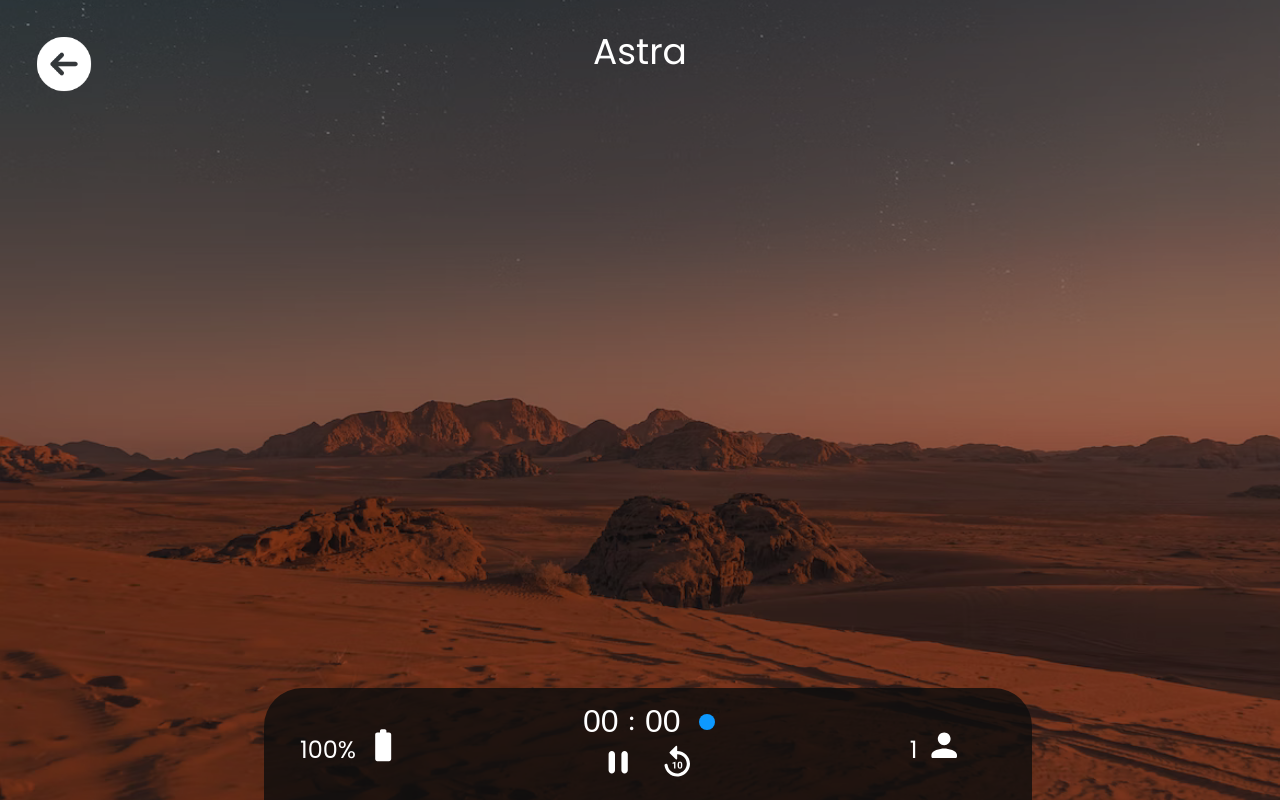
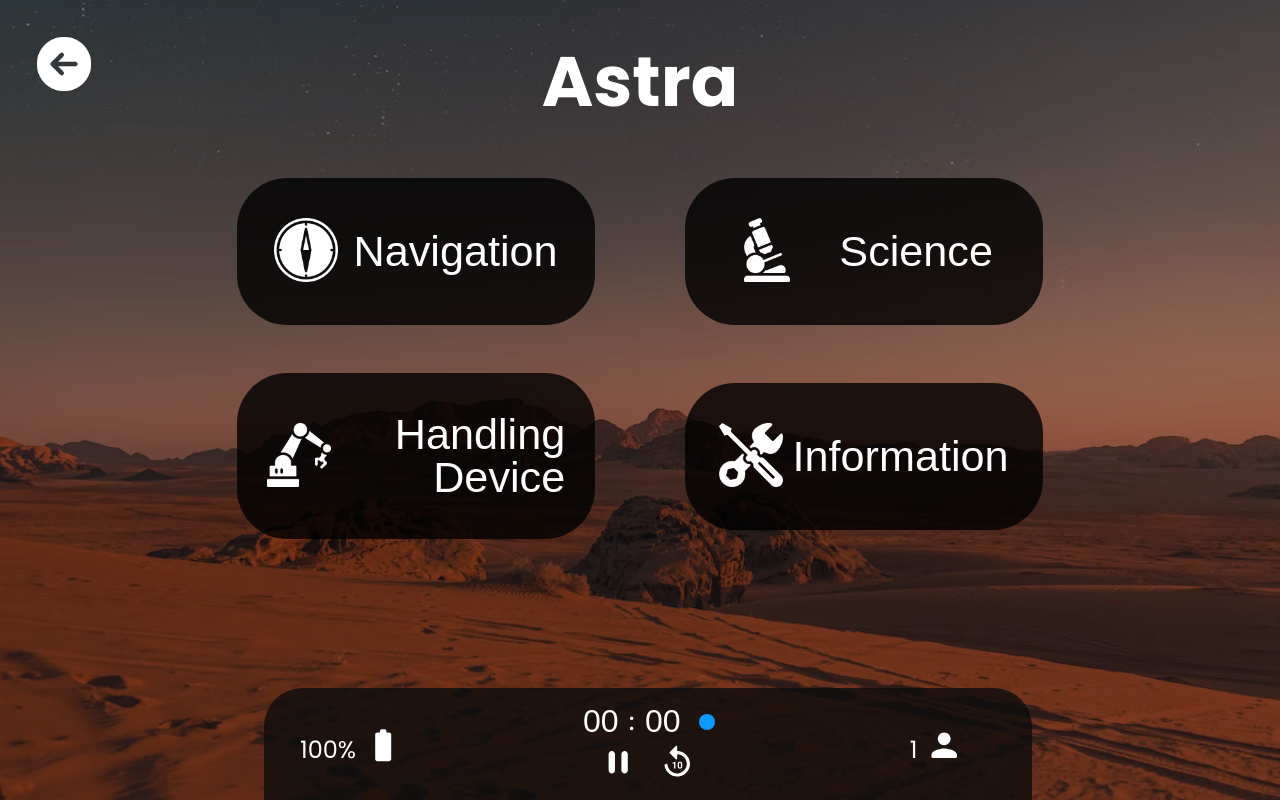
Before and after one commit to TheGuyWithoutH/Xplore_CS2023, a React (Create React App) app in the folder cs_frontend/: page /menu in a window 1280 px wide. Built offline with nearby package versions, Linux system fonts and the light colour scheme.

Commit message:
feat: implement menu

```diff
--- /dev/null
+++ b/cs_frontend/src/hooks/menuHooks.ts
@@ -0,0 +1,19 @@
+import { useState, useEffect } from "react";
+
+function useMenuSelector(item: number) {
+	const [menusOpen, setIsOpen] = useState<Array<boolean>>(new Array(item).fill(false));
+
+	/**
+	 * Allow only one menu to be open at a time
+	 * @param index the index of the menu to open, all other menus will be closed (`-1` to close all)
+	 */
+	function openMenu(index: number): void {
+		if (!menusOpen[index]) {
+			setIsOpen(menusOpen.map((menu, i) => (i === index ? true : false)));
+		}
+	}
+
+	return [menusOpen, openMenu] as const;
+}
+
+export default useMenuSelector;
--- a/cs_frontend/src/pages/menu/index.tsx
+++ b/cs_frontend/src/pages/menu/index.tsx
@@ -1,16 +1,55 @@
 import React from "react";
 import BackButton from "../../components/BackButton";
 import Background from "../../components/Background";
+import MenuCategory from "../../components/MenuCategory";
 import Timer from "../../components/Timer";
 import styles from "./style.module.sass";
+import NavIcon from "../../assets/images/icons/nav_logo.png";
+import ScienceIcon from "../../assets/images/icons/science_logo.png";
+import HDIcon from "../../assets/images/icons/handling_device_logo.png";
+import InformationIcon from "../../assets/images/icons/information_logo.png";
+import useMenuSelector from "../../hooks/menuHooks";
+import menuLinks from "./items";
 
 export default () => {
+	const [open, setOpen] = useMenuSelector(4);
+
 	return (
 		<div className={`page center`}>
 			<Background />
 			<BackButton />
+			<h1 className={styles.MenuTitle}>Astra</h1>
+			<div className={styles.Menu}>
+				<MenuCategory
+					icon={NavIcon}
+					name={"Navigation"}
+					links={menuLinks.Navigation}
+					open={open[0]}
+					setOpen={() => setOpen(0)}
+				/>
+				<MenuCategory
+					icon={ScienceIcon}
+					name={"Science"}
+					links={menuLinks.Science}
+					open={open[1]}
+					setOpen={() => setOpen(1)}
+				/>
+				<MenuCategory
+					icon={HDIcon}
+					name={"Handling Device"}
+					links={menuLinks["Handling Device"]}
+					open={open[2]}
+					setOpen={() => setOpen(2)}
+				/>
+				<MenuCategory
+					icon={InformationIcon}
+					name={"Information"}
+					links={menuLinks.Information}
+					open={open[3]}
+					setOpen={() => setOpen(3)}
+				/>
+			</div>
 			<Timer end={Date.now() + 10000} />
-			<h2>Astra</h2>
 		</div>
 	);
 };
--- /dev/null
+++ b/cs_frontend/src/pages/menu/items.ts
@@ -0,0 +1,48 @@
+const menuLinks = {
+	Navigation: [
+		{
+			name: "Autopilot",
+			url: "/navigation/auto",
+		},
+		{
+			name: "Semiautopilot",
+			url: "/navigation/semi-auto",
+		},
+		{
+			name: "Manual",
+			url: "/navigation/manual",
+		},
+	],
+	Science: [
+		{
+			name: "Data",
+			url: "/science/data",
+		},
+		{
+			name: "Drill",
+			url: "/science/drill",
+		},
+	],
+	"Handling Device": [
+		{
+			name: "Autopilot",
+			url: "/handlingDevice/auto",
+		},
+		{
+			name: "Manual",
+			url: "/handlingDevice/manual",
+		},
+	],
+	Information: [
+		{
+			name: "Logs",
+			url: "/logs",
+		},
+		{
+			name: "Camera",
+			url: "/camera",
+		},
+	],
+};
+
+export default menuLinks;
--- a/cs_frontend/src/pages/menu/style.module.sass
+++ b/cs_frontend/src/pages/menu/style.module.sass
@@ -0,0 +1,11 @@
+.MenuTitle
+    margin-top: 5vh
+
+.Menu
+    width: 70%
+    margin: 30px auto
+    display: flex
+    flex-direction: row
+    flex-wrap: wrap
+    justify-content: space-around
+    align-items: center
```
